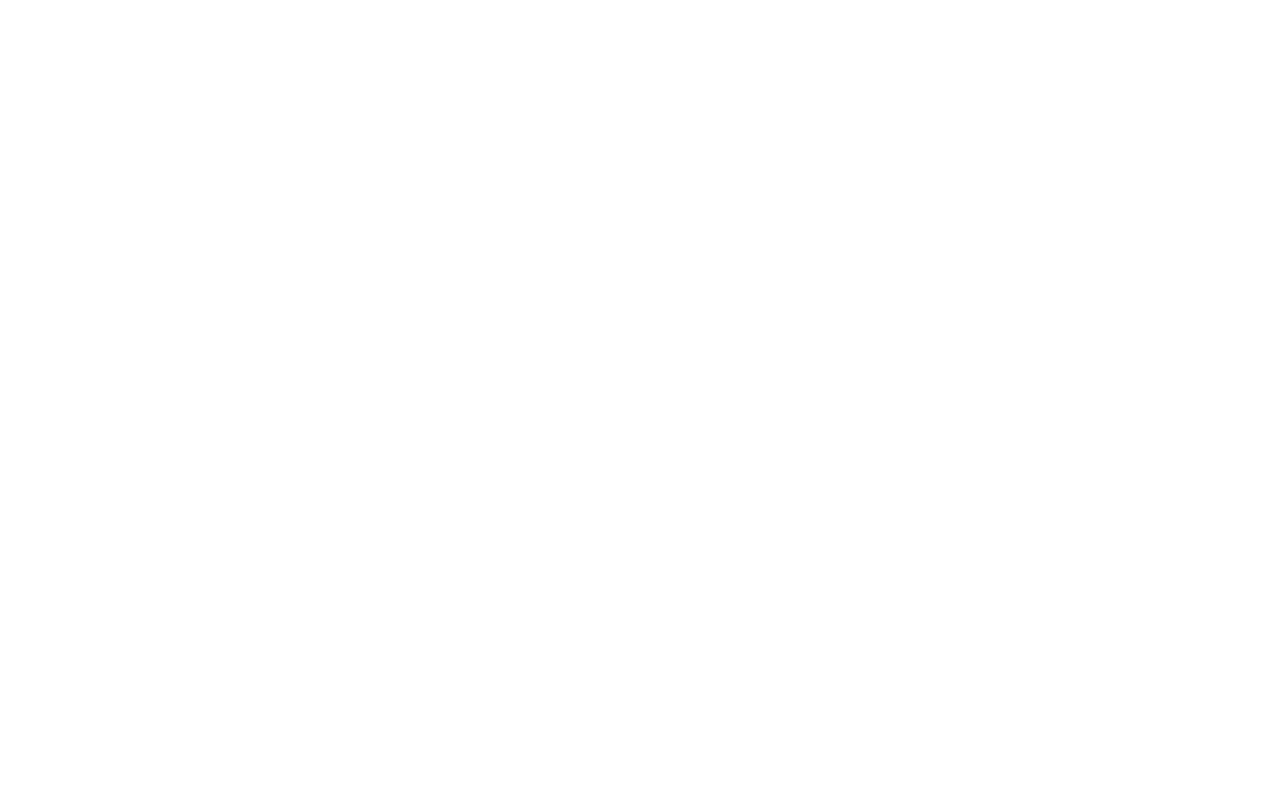
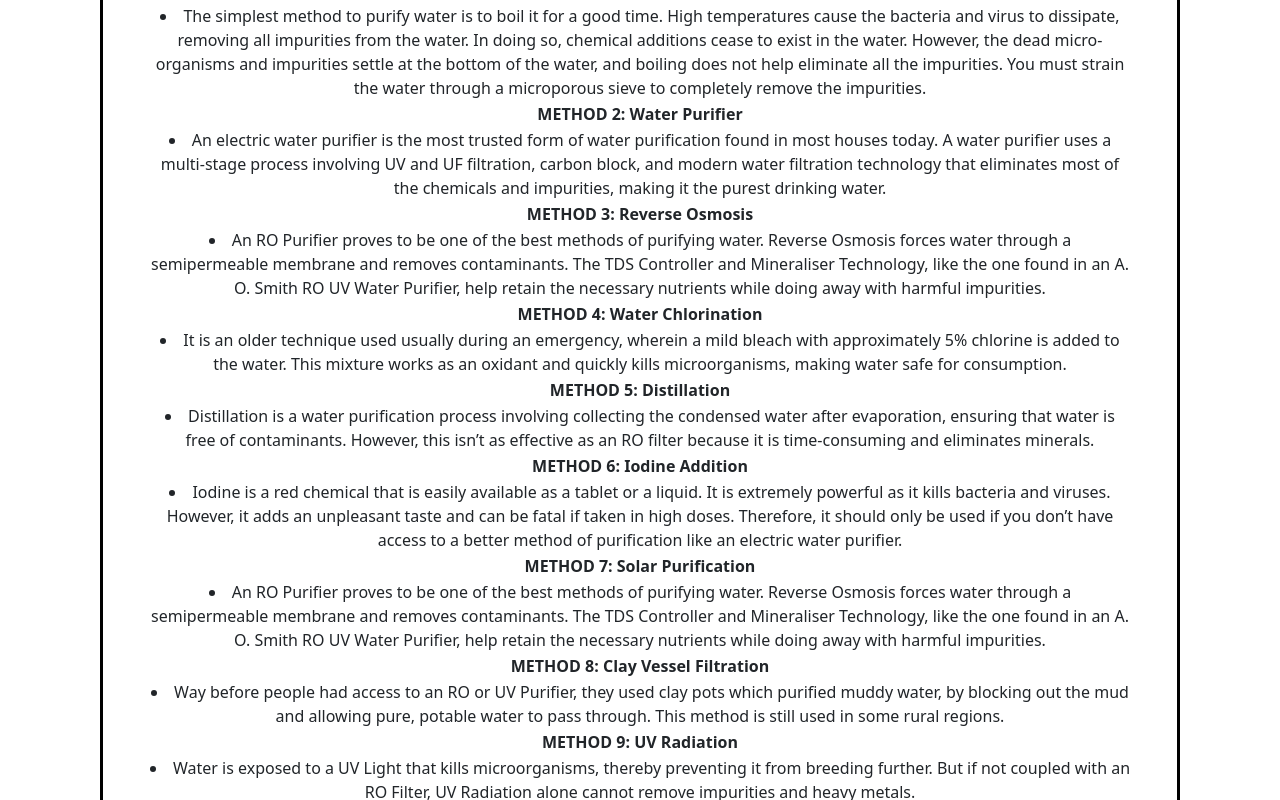
Before and after one commit to ICEP-DEV/SIMRA-UI, a React (Create React App) app: page /Risk-Level in a window 1280 px wide. Before the commit this address had no page. Shown: the part 340-1140 px from the top of the page. Before the commit the page ends 800 px from the top, so only its background shows below. Built offline with nearby package versions, Linux system fonts and the light colour scheme.

Commit message:
METHODS PAGE UPDATED

```diff
--- a/package.json
+++ b/package.json
@@ -7,7 +7,7 @@
     "@testing-library/react": "^13.4.0",
     "@testing-library/user-event": "^13.5.0",
     "axios": "^1.5.0",
-    "bootstrap": "^5.3.1",
+    "bootstrap": "^5.3.2",
     "react": "^18.2.0",
     "react-bootstrap": "^2.8.0",
     "react-datepicker": "^4.16.0",
@@ -15,6 +15,7 @@
     "react-hook-form": "^7.46.1",
     "react-router-dom": "^6.15.0",
     "react-scripts": "^5.0.1",
+    "reactjs-popup": "^2.0.6",
     "web-vitals": "^2.1.4"
   },
   "scripts": {
--- a/src/App.js
+++ b/src/App.js
@@ -12,30 +12,22 @@ import Test from './components/Test';
 import 'bootstrap/dist/css/bootstrap.min.css';
 import Login from './components/Login';
 import RegisterForm from './components/RegisterForm';
-
+import RiskLevelPage from './components/Risk-Level' // Import the RiskLevelPage component
 
 const App = () => {
-
-
   return (
-
     <BrowserRouter>
       <Routes>
-      <Route path='/' element={<Level1 />}></Route>
-        <Route path='/Home' element={<Home />}></Route>
-        <Route path='/Water' element={<Water />}></Route>
-        <Route path='/Sampling' element={<Sampling />}></Route>
-
-
-        <Route path='/Level' element={<Level1 />}></Route>
-        <Route path='/Survey' element={<Survey />}></Route>
-
-        <Route path='/Register' element={<RegisterForm />}></Route>
-        <Route path='/Test' element={<Test />}></Route>
-
-
+        <Route path='/' element={<Level1 />} />
+        <Route path='/Home' element={<Home />} />
+        <Route path='/Water' element={<Water />} />
+        <Route path='/Sampling' element={<Sampling />} />
+        <Route path='/Level' element={<Level1 />} />
+        <Route path='/Survey' element={<Survey />} />
+        <Route path='/Risk-Level' element={<RiskLevelPage />} />
+        <Route path='/Register' element={<RegisterForm />} />
+        <Route path='/Test' element={<Test />} />
       </Routes>
-
     </BrowserRouter>
   );
 }
--- /dev/null
+++ b/src/components/Risk-Level.js
@@ -0,0 +1,155 @@
+import React from 'react';
+import { useState } from 'react';
+function RiskLevelPage({ showRiskLevel, riskLevelBlock }) {
+
+    const divStyleCentered = {
+        display: 'flex',
+        justifyContent: 'center',
+        alignItems: 'center',
+        height: '150vh',
+        flexDirection: 'column',
+
+      }
+  return (
+    <div className="survey" style={divStyleCentered}>
+      <h1>Methods</h1>
+      {showRiskLevel && (
+        <div>
+          Risk Level:
+          {riskLevelBlock}
+        </div>
+      )}
+       <div className="text-center">
+                            <p className="text-danger">PLEASE FOLLOW THIS METHODS TO PURIFY WATER</p>
+
+                            <table>
+                                <tbody>
+                                    <tr>
+                                        <th>METHOD 1: Boiling water</th>
+                                    </tr>
+                                    <tr>
+                                        <td>
+
+                                            <li>The simplest method to purify water is to boil it for a good time.
+                                                High temperatures cause the bacteria and virus to dissipate, removing all impurities from the water.
+                                                In doing so, chemical additions cease to exist in the water. However, the dead micro-organisms and impurities settle at the bottom of the water,
+                                                and boiling does not help eliminate all the impurities.
+                                                You must strain the water through a microporous sieve to completely remove the impurities.</li>
+
+
+                                        </td>
+                                    </tr>
+                                    <tr>
+                                        <th>METHOD 2: Water Purifier</th>
+                                    </tr>
+                                    <tr>
+                                        <td>
+
+                                            <li>An electric water purifier is the most trusted form of water purification found in most houses today.
+                                                A water purifier uses a multi-stage process involving UV and UF filtration, carbon block,
+                                                and modern water filtration technology that eliminates most of the chemicals and impurities, making it the purest drinking water.</li>
+
+
+                                        </td>
+                                    </tr>
+                                    <tr>
+                                        <th>METHOD 3: Reverse Osmosis</th>
+                                    </tr>
+                                    <tr>
+                                        <td>
+
+                                            <li>An RO Purifier proves to be one of the best methods of purifying water.
+                                                Reverse Osmosis forces water through a semipermeable membrane and removes contaminants.
+                                                The TDS Controller and Mineraliser Technology, like the one found in an A. O. Smith RO UV Water Purifier,
+                                                help retain the necessary nutrients while doing away with harmful impurities.</li>
+
+
+                                        </td>
+                                    </tr>
+                                    <tr>
+                                        <th>METHOD 4: Water Chlorination</th>
+                                    </tr>
+                                    <tr>
+                                        <td>
+
+                                            <li>It is an older technique used usually during an emergency, wherein a mild bleach with approximately 5% chlorine is added to the water.
+                                                This mixture works as an oxidant and quickly kills microorganisms, making water safe for consumption.</li>
+
+
+                                        </td>
+                                    </tr>
+                                    <tr>
+                                        <th>METHOD 5: Distillation</th>
+                                    </tr>
+                                    <tr>
+                                        <td>
+
+                                            <li>Distillation is a water purification process involving collecting the condensed water after evaporation,
+                                                ensuring that water is free of contaminants. However, this isn’t as effective as an RO filter because it is time-consuming and eliminates minerals.</li>
+
+
+                                        </td>
+                                    </tr>
+                                    <tr>
+                                        <th>METHOD 6: Iodine Addition</th>
+                                    </tr>
+                                    <tr>
+                                        <td>
+
+                                            <li>Iodine is a red chemical that is easily available as a tablet or a liquid. It is extremely powerful as it kills bacteria and viruses.
+                                                However, it adds an unpleasant taste and can be fatal if taken in high doses.
+                                                Therefore, it should only be used if you don’t have access to a better method of purification like an electric water purifier.</li>
+                                        </td>
+                                    </tr>
+                                    <tr>
+                                        <th>METHOD 7:  Solar Purification</th>
+                                    </tr>
+                                    <tr>
+                                        <td>
+
+                                            <li>An RO Purifier proves to be one of the best methods of purifying water.
+                                                Reverse Osmosis forces water through a semipermeable membrane and removes contaminants.
+                                                The TDS Controller and Mineraliser Technology, like the one found in an A. O. Smith RO UV Water Purifier,
+                                                help retain the necessary nutrients while doing away with harmful impurities.</li>
+                                        </td>
+                                    </tr>
+                                    <tr>
+                                        <th>METHOD 8:  Clay Vessel Filtration</th>
+                                    </tr>
+                                    <tr>
+                                        <td>
+
+                                            <li>Way before people had access to an RO or UV Purifier, they used clay pots which purified muddy water,
+                                                by blocking out the mud and allowing pure, potable water to pass through. This method is still used in some rural regions.</li>
+                                        </td>
+                                    </tr>
+                                    <tr>
+                                        <th>METHOD 9: UV Radiation</th>
+                                    </tr>
+                                    <tr>
+                                        <td>
+                                            <li>Water is exposed to a UV Light that kills microorganisms, thereby preventing it from breeding further.
+                                                But if not coupled with an RO Filter, UV Radiation alone cannot remove impurities and heavy metals.</li>
+
+                                        </td>
+                                    </tr>
+                                    <tr>
+                                        <th>METHOD 10: Desalination</th>
+                                    </tr>
+                                    <tr>
+                                        <td>
+                                            <li>This method is used when water with a certain level of salinity needs to be filtered. This process is helpful.</li>
+
+
+                                        </td>
+                                    </tr>
+
+                                </tbody>
+                            </table>
+
+                        </div>
+    </div>
+  );
+}
+
+export default RiskLevelPage;
```
Also changed, not shown: src/components/Survey.js (+62 -48 lines), 1 other file (tests, documents, lock files or other folders).
